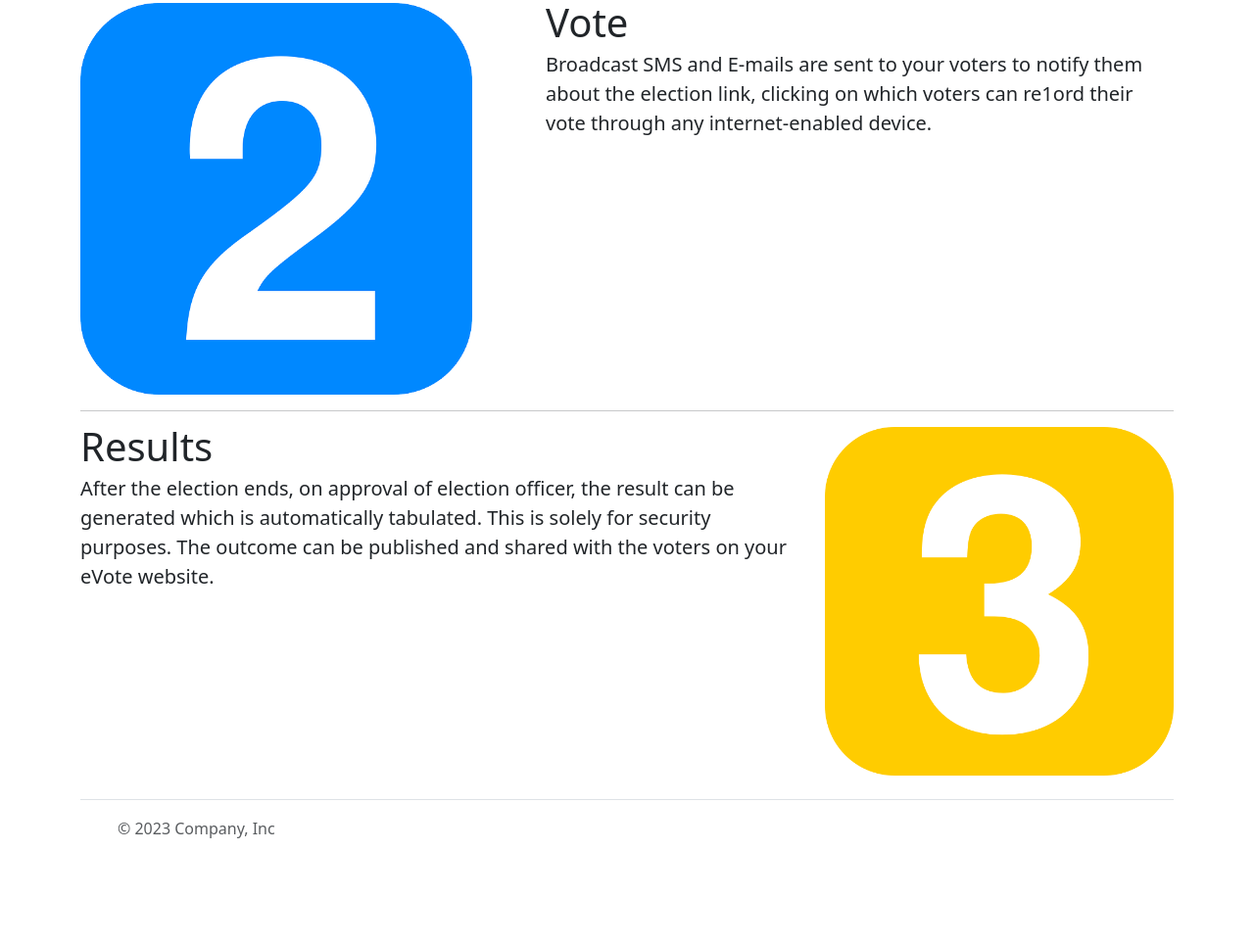
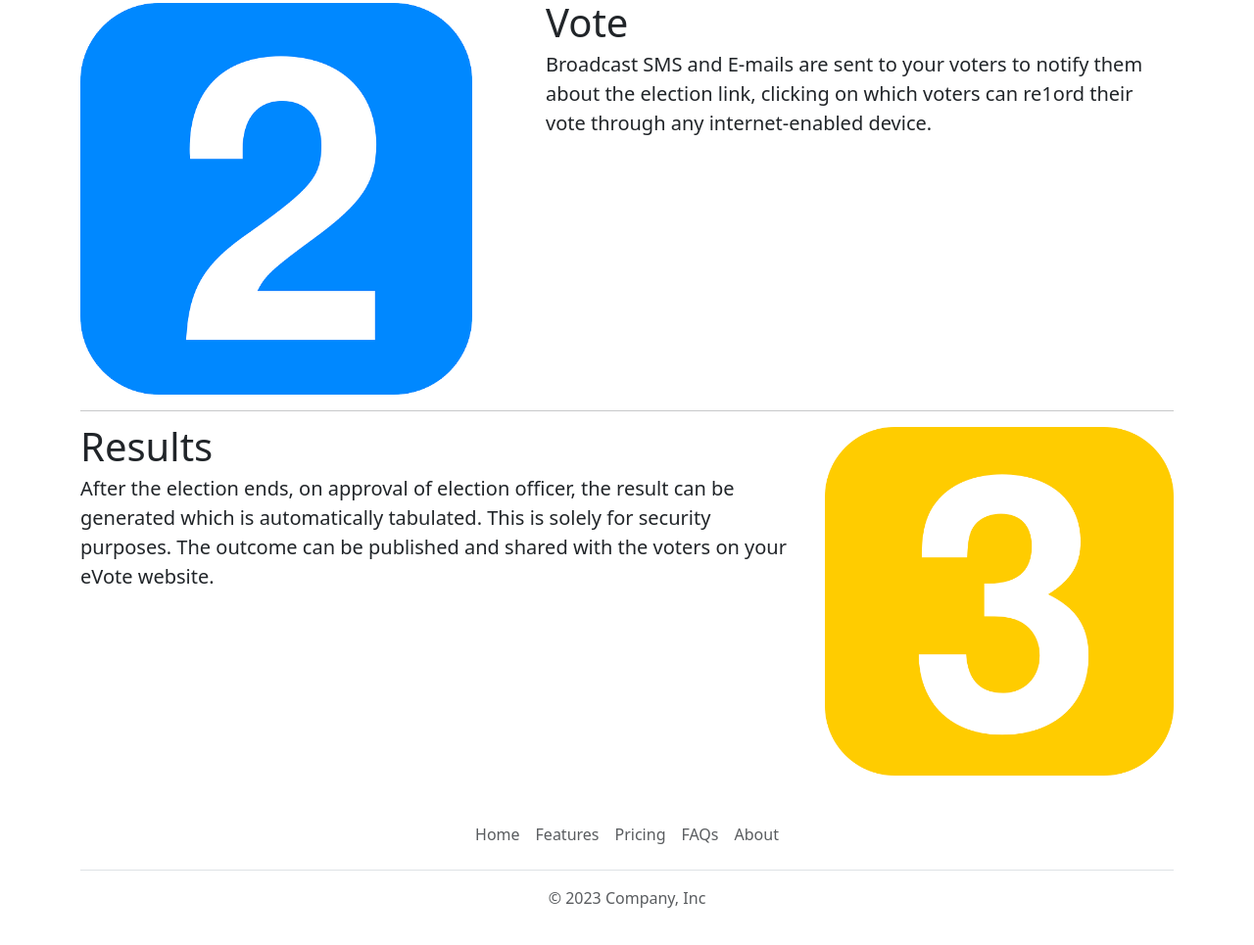
Before and after one commit to V-ra-j/E-voting, a plain HTML site: page working.html in a window 1280 px wide. Shown: the part 442-1407 px from the top of the page at 98% size. Before the commit the page ends 1341 px from the top, so only its background shows below. Drawn offline with nearby package versions, Linux system fonts and the light colour scheme.

Commit message:
Update working.html

```diff
--- a/working.html
+++ b/working.html
@@ -214,19 +214,15 @@
         </div>
     </div>
     <div class="container">
-  <footer class="d-flex flex-wrap justify-content-between align-items-center py-3 my-4 border-top">
-    <div class="col-md-4 d-flex align-items-center">
-      <a href="/" class="mb-3 me-2 mb-md-0 text-body-secondary text-decoration-none lh-1">
-        <svg class="bi" width="30" height="24"><use xlink:href="#bootstrap"></use></svg>
-      </a>
-      <span class="mb-3 mb-md-0 text-body-secondary">© 2023 Company, Inc</span>
-    </div>
-
-    <ul class="nav col-md-4 justify-content-end list-unstyled d-flex">
-      <li class="ms-3"><a class="text-body-secondary" href="#"><svg class="bi" width="24" height="24"><use xlink:href="#twitter"></use></svg></a></li>
-      <li class="ms-3"><a class="text-body-secondary" href="#"><svg class="bi" width="24" height="24"><use xlink:href="#instagram"></use></svg></a></li>
-      <li class="ms-3"><a class="text-body-secondary" href="#"><svg class="bi" width="24" height="24"><use xlink:href="#facebook"></use></svg></a></li>
+  <footer class="py-3 my-4">
+    <ul class="nav justify-content-center border-bottom pb-3 mb-3">
+      <li class="nav-item"><a href="#" class="nav-link px-2 text-body-secondary">Home</a></li>
+      <li class="nav-item"><a href="#" class="nav-link px-2 text-body-secondary">Features</a></li>
+      <li class="nav-item"><a href="#" class="nav-link px-2 text-body-secondary">Pricing</a></li>
+      <li class="nav-item"><a href="#" class="nav-link px-2 text-body-secondary">FAQs</a></li>
+      <li class="nav-item"><a href="#" class="nav-link px-2 text-body-secondary">About</a></li>
     </ul>
+    <p class="text-center text-body-secondary">© 2023 Company, Inc</p>
   </footer>
 </div>
     <script src="https://cdn.jsdelivr.net/npm/bootstrap@5.3.0-alpha3/dist/js/bootstrap.bundle.min.js"
```
